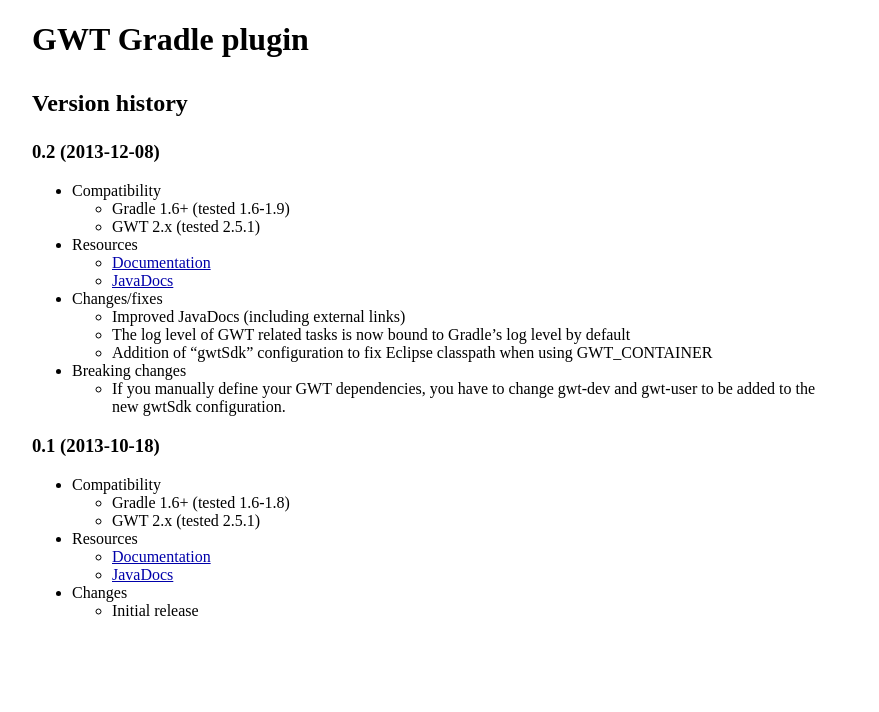
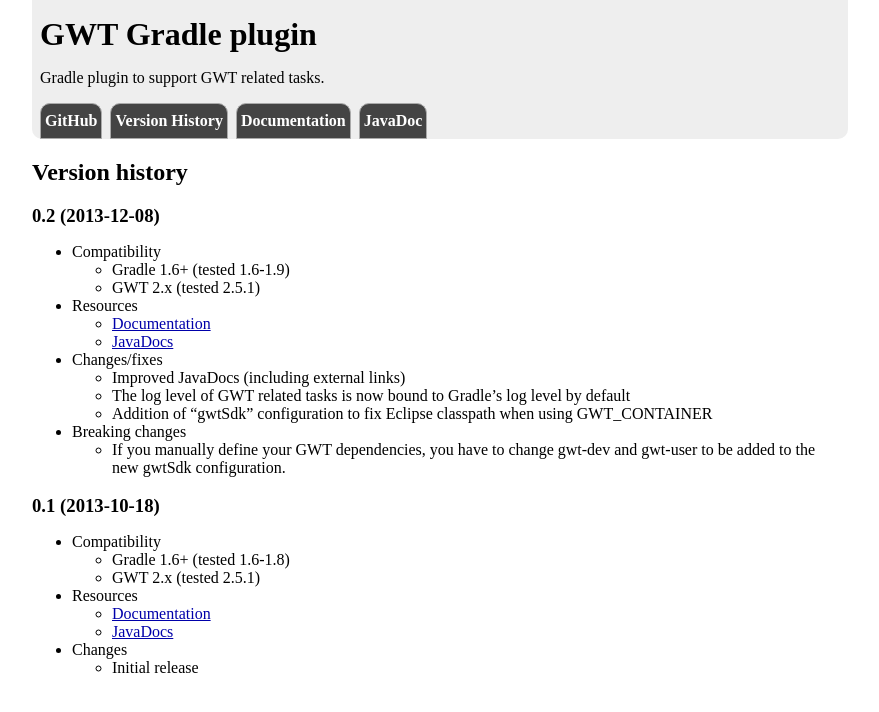
Before and after one commit to steffenschaefer/gwt-gradle-plugin, a Jekyll site: the page built from versions.md, in a window 1280 px wide. Shown: the top 712 px of the page, without its empty margins (208-1087 px from the left). Built offline with Jekyll 4.4.1, drawn with Linux system fonts in a browser that asks for light colours; Markdown is read by kramdown in place of the engine named in the settings.

Commit message:
Added page header

```diff
--- a/_config.yml
+++ b/_config.yml
@@ -1,4 +1,3 @@
-name: GWT Gradle plugin
 markdown: redcarpet
 safe: true
 lsi: false
--- /dev/null
+++ b/_includes/header.html
@@ -0,0 +1,11 @@
+        <header>
+	        <h1>GWT Gradle plugin</h1>
+            <p>Gradle plugin to support GWT related tasks.</p>
+
+            <ul class="links">
+                <li><a href="https://github.com/steffenschaefer/gwt-gradle-plugin">GitHub</a></li>
+                <li><a href="{{ site.baseurl}}/versions.html">Version History</a></li>
+                <li><a href="{{ site.baseurl}}/doc/latest/">Documentation</a></li>
+                <li><a href="{{ site.baseurl}}/doc/latest/javadoc/">JavaDoc</a></li>
+            </ul>
+        </header>
--- a/_layouts/default.html
+++ b/_layouts/default.html
@@ -14,7 +14,9 @@
 
     </head>
     <body>
-    	<h1>{{ site.name }}</h1>
+        {% include header.html %}
+        <section>
 {{ content }}
+        </section>
     </body>
 </html>
--- a/_layouts/redirect.html
+++ b/_layouts/redirect.html
@@ -15,7 +15,9 @@
         <meta http-equiv="refresh" content="0; URL={{ page.redirect }}">
     </head>
     <body>
-    	<h1>{{ site.name }}</h1>
-		<p>You should be redirected to another page. If the automatic redirect doesn't work, please click <a href="{{ page.redirect }}">here</a>.</p>
+        {% include header.html %}
+        <section>
+            <p>You should be redirected to another page. If the automatic redirect doesn't work, please click <a href="{{ page.redirect }}">here</a>.</p>
+        </section>
     </body>
 </html>
--- a/css/main.css
+++ b/css/main.css
@@ -14,7 +14,7 @@ body {
 }
 
 h1,h2,h3,h4,h5,h6 {
-	margin-bottom: 1em;
+	margin-bottom: 0.5em;
 }
 
 p {
@@ -48,3 +48,33 @@ a:visited {
 	margin: 0.5em 0.25em;
 	overflow-x: auto;
 }
+
+header {
+	width: 100%;
+	background-color: #EEE;
+	border-radius: 0 0 10px 10px;
+	padding: 1em 0.5em 0 0.5em;
+}
+
+header>h1 {
+	margin-top: 0;
+}
+
+.links {
+	margin: 0;
+	padding: 0;
+}
+.links>li {
+	display: inline-block;
+	border: 1px solid #AAA;
+	background-color: #444;
+	padding: 0.5em 0.25em;
+	margin-right: 0.25em;
+	border-radius: 10px 10px 0 0;
+	font-weight: bold;
+}
+
+.links>li>a {
+	color: white;
+	text-decoration: none;
+}
```
